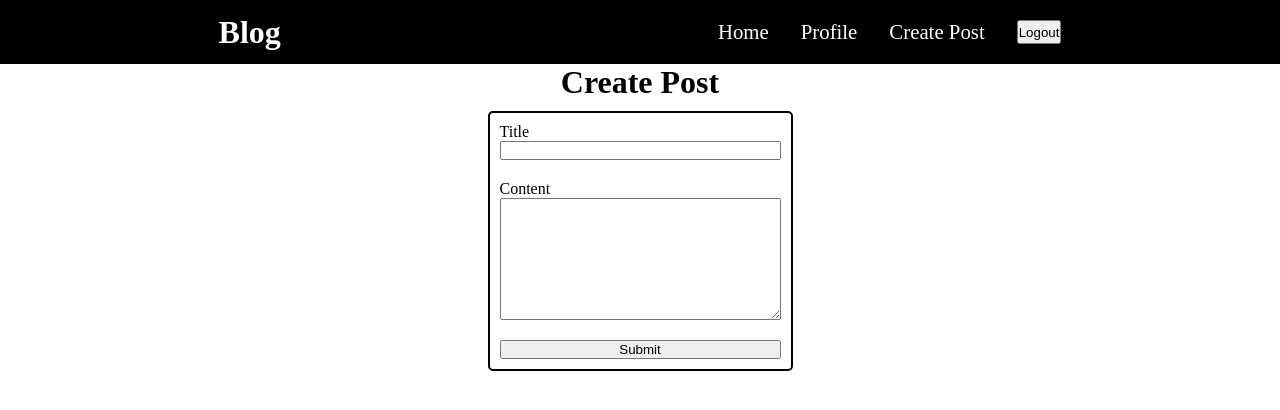
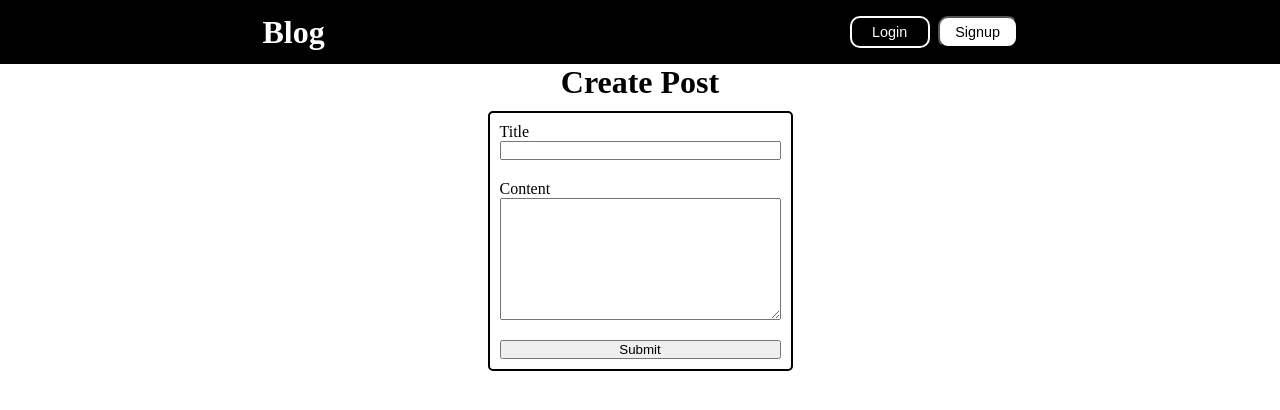
Before and after one commit to Ganja0003/blog, a Next.js app in the folder frontend/: page /post in a window 1280 px wide. Shown: the top 410 px of the page. Built offline with nearby package versions, Linux system fonts and the light colour scheme; no server answers.

Commit message:
Use navbar authchecker for create post page.

```diff
--- a/frontend/app/post/postClient.jsx
+++ b/frontend/app/post/postClient.jsx
@@ -1,5 +1,5 @@
 'use client'
-import Loggedin from "../components/navbar/loggedIn";
+import Navbar from "../components/navbar/Navbar";
 import { useState } from "react";
 
 export default function PostClient(){
@@ -36,7 +36,7 @@
 
     return(
     <>
-    <Loggedin/>
+    <Navbar/>
     <div className="createPostContainer">
         <h1>Create Post</h1>
         <form className="createPostForm" onSubmit={handleSubmit}>
```
